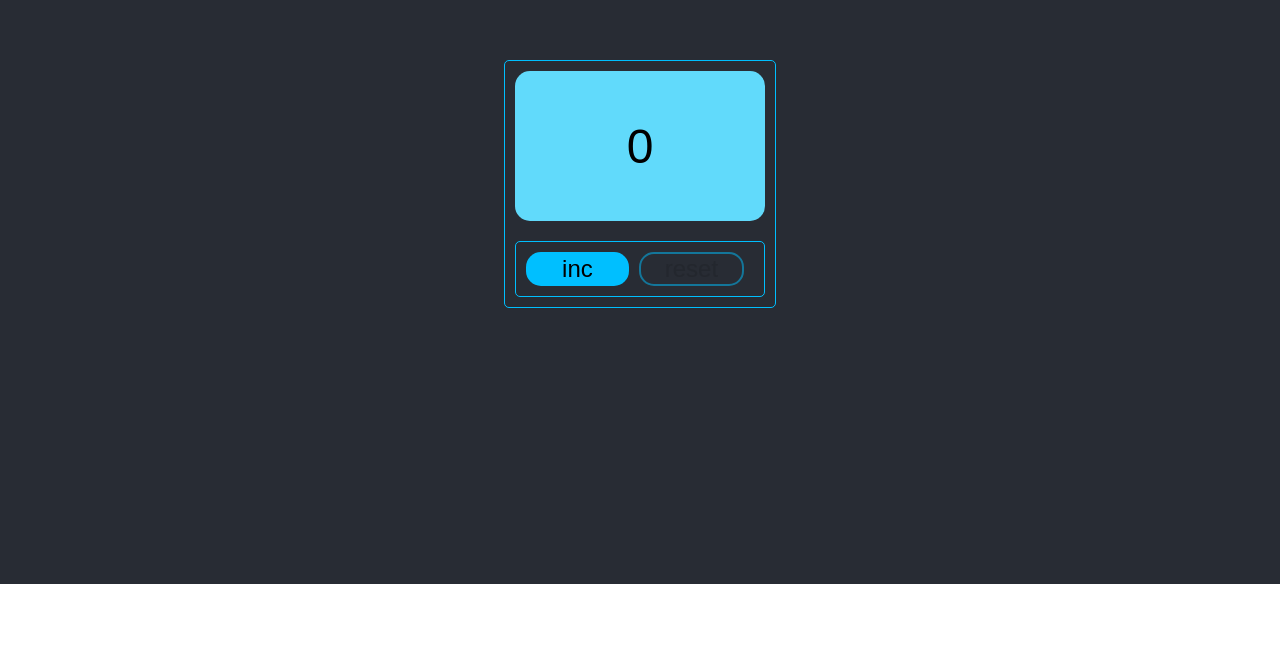
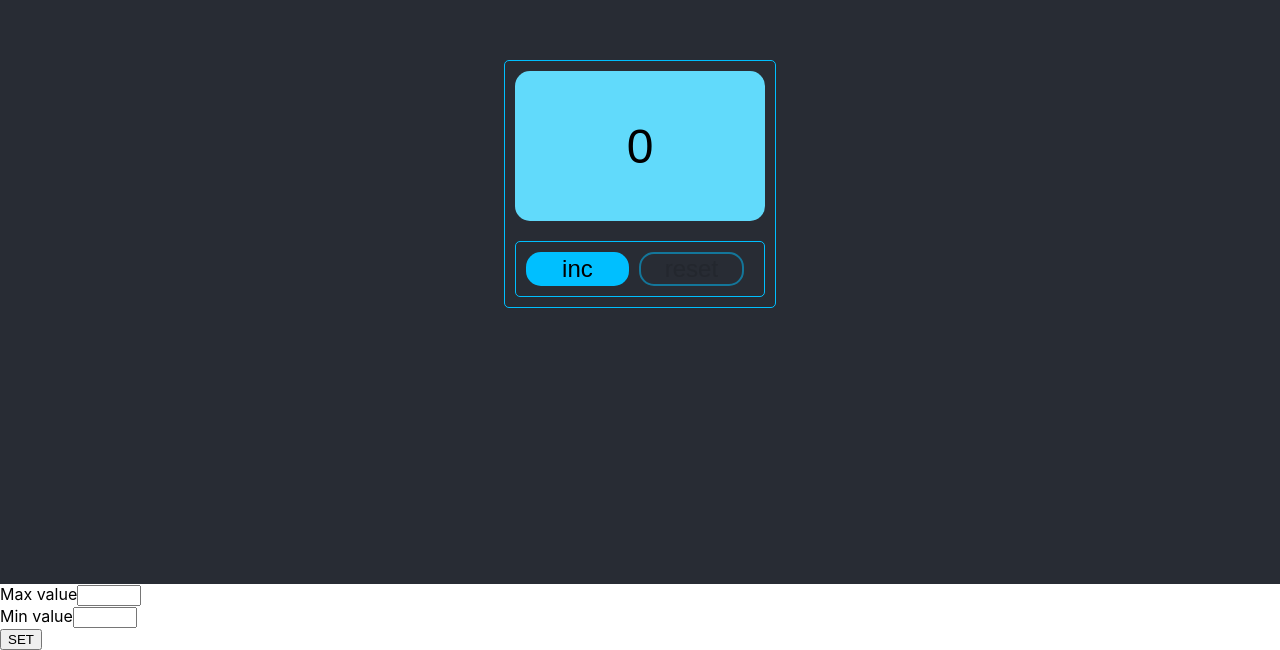
Before and after one commit to Igor-Chernov55/CounterIncubator, a React (Create React App) app: page / in a window 1280 px wide. Shown: the part 216-866 px from the top of the page. Before the commit the page ends 800 px from the top, so only its background shows below. Built offline with nearby package versions, Linux system fonts and the light colour scheme.

Commit message:
Added useEffect and CounterTask.tsx

```diff
--- a/src/App.tsx
+++ b/src/App.tsx
@@ -1,6 +1,7 @@
-import React, {useState} from 'react';
+import React, {useEffect, useState} from 'react';
 import './App.css';
 import {Counter} from "./CounterNumbers/Counter";
+import {CounterTask} from "./CounterNumbers/CounterTask/CounterTask";
 
 function App() {
     let [num, setNum] = useState(0)
@@ -9,9 +10,9 @@ function App() {
     let [disabled2, setDiasbled2] = useState(true)
 
     const ButtonClickForNumber = () => {
+
         setNum(num + 1)
-    if (num >=  4 ) {
-      // setNum(num)
+        if (num >= 4) {
             setDiasbled(true)
         }
         setDiasbled2(false)
@@ -19,7 +20,7 @@ function App() {
     }
 
     const resetClick = () => {
-    setNum(0  )
+        setNum(0)
 
         setDiasbled(false)
 
@@ -27,8 +28,28 @@ function App() {
 
     }
 
+    useEffect(() => {
+        console.log('SYNCE')
+        if (num >= -1){
+
+        }
+
+    },[])
+
     return (
-    <Counter  number={num} ButtonClickForNumber={ButtonClickForNumber} resetClick={resetClick} disabled={disabled} disabled2={disabled2}/>
+        <>
+            <Counter
+                number={num}
+                ButtonClickForNumber={ButtonClickForNumber}
+                resetClick={resetClick}
+                disabled={disabled}
+                disabled2={disabled2}/>
+
+            <CounterTask
+
+                disabled={disabled}
+                disabled2={disabled2}/>
+        </>
     );
 }
 
--- /dev/null
+++ b/src/CounterNumbers/CounterTask/CounterTask.tsx
@@ -0,0 +1,37 @@
+import React from 'react';
+import classes from './CouterTask.module.css'
+
+type PropsType = {
+    disabled: boolean;
+    disabled2: boolean;
+}
+
+export const CounterTask = () => {
+    return (
+        <div>
+            <div>
+                <div>
+                    <span>Max value</span>
+                    <input
+                        type="number"
+                        id="tentacles"
+                        name="max value"
+                        min="-1"
+                        max="100"/>
+                </div>
+                <div>
+                    <span>Min value</span>
+                    <input
+                        type="number"
+                        id="tentacles"
+                        name="start value"
+                        min="-1"
+                        max="100"/>
+                </div>
+            </div>
+            <div>
+                <button>SET</button>
+            </div>
+        </div>
+    );
+};
```
Also changed, not shown: src/CounterNumbers/Button.tsx (deleted, +0 -11 lines), src/CounterNumbers/CounterTask/CouterTask.module.css (added). Lines whose indentation alone changed are shown as unchanged.
